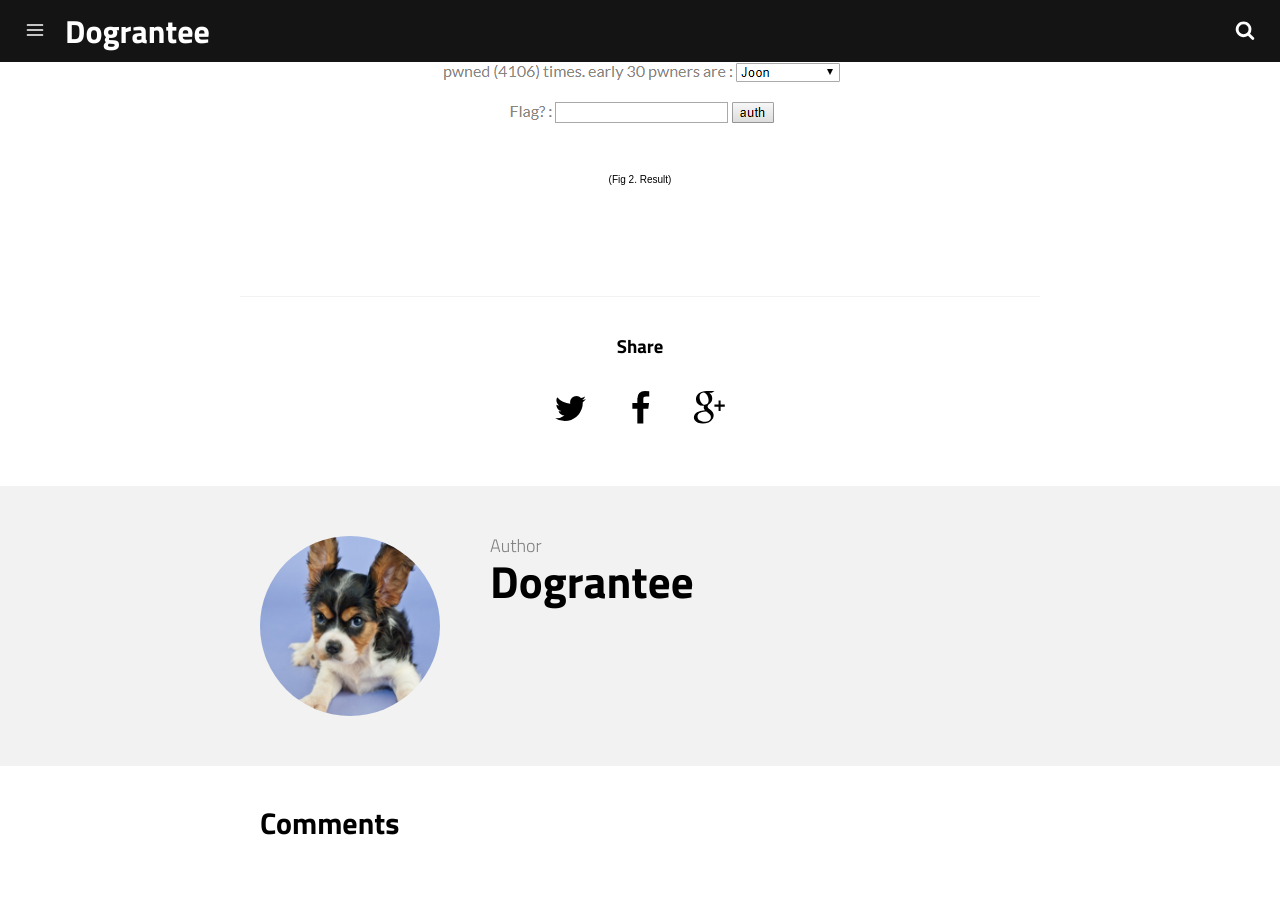
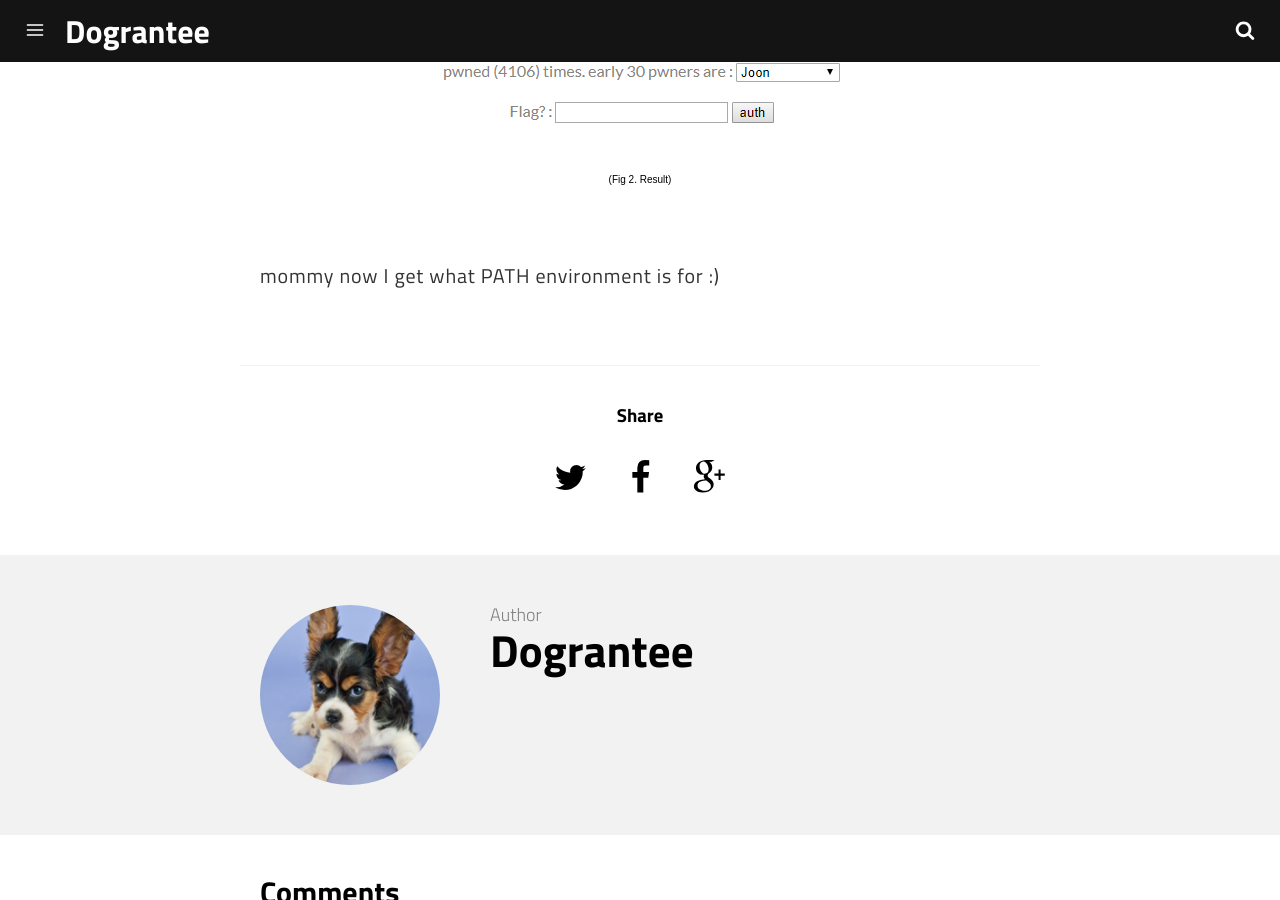
Before and after one commit to dograntee/dograntee.github.io, a Jekyll site: the page built from _posts/pwnable.kr/2018-11-11-pwnable-cmd1.md, in a window 1280 px wide and 900 px high, scrolled down 2651 px. Built offline with Jekyll 4.4.1, drawn with Linux system fonts in a browser that asks for light colours; comment, search, counter and statistics services are not loaded.

Commit message:
18-11-11

```diff
--- a/_posts/pwnable.kr/2018-11-11-pwnable-cmd1.md
+++ b/_posts/pwnable.kr/2018-11-11-pwnable-cmd1.md
@@ -48,3 +48,5 @@ When we pass "cat *" as argument to cmd1, "/thankyouverymuch/cat *" is really do
 
 ![problem](/assets/img/pwn/cmd1/startup.PNG "result")
 <center><font size="0.5em">(Fig 2. Result)</font></center><br>
+
+mommy now I get what PATH environment is for :)
```
